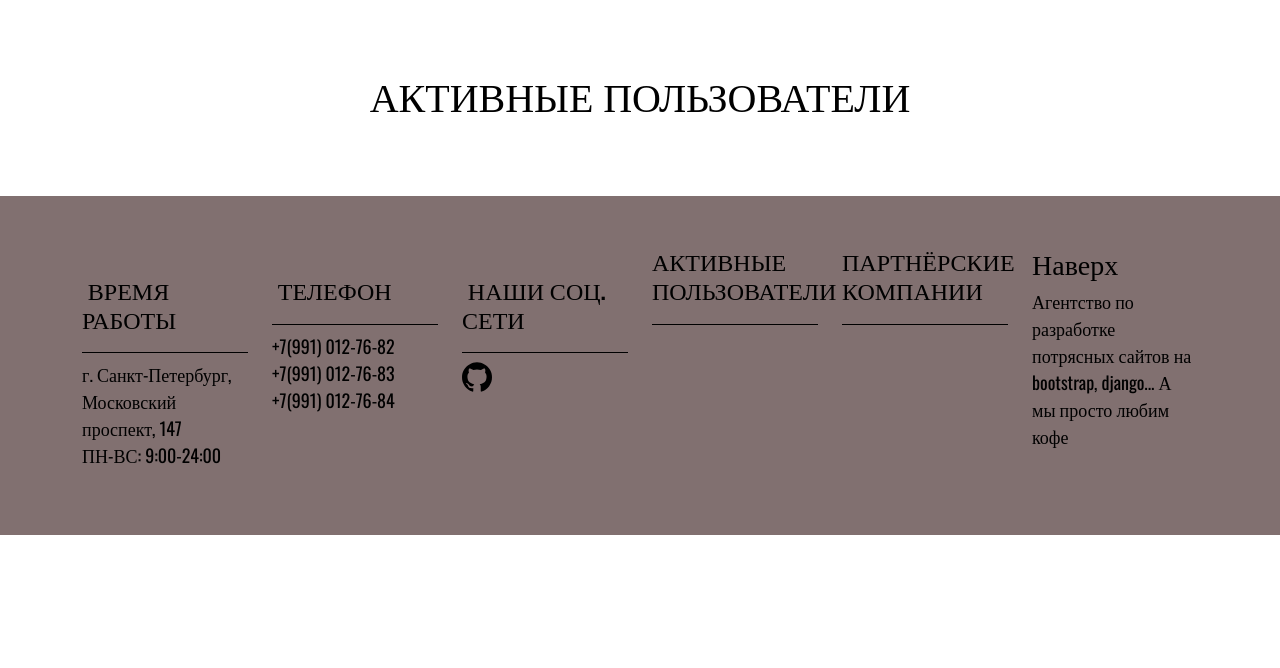
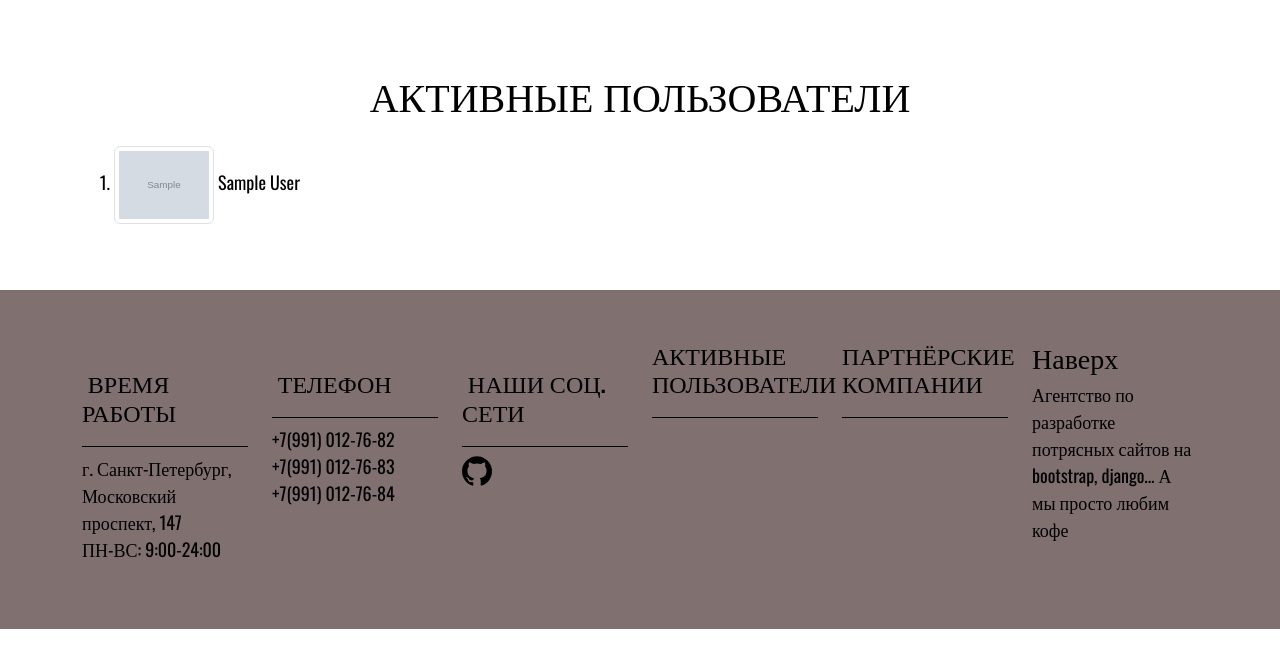
Before and after one commit to AlexanderObolonkov/CoffeeHouse_SoftwareTools, a Django app: page /active_users/ in a window 1280 px wide. Shown: the part 80-748 px from the top of the page. Run offline with Django 4.2, Linux system fonts and the light colour scheme; tables that the repository leaves empty hold one stand-in row (values such as "Sample post"); grey boxes marked "Sample" are stand-in pictures; some libraries are stand-ins or nearby versions.

Commit message:
Added avatar-default image. Added functionality of user showing

```diff
--- a/CoffeeHouse_SoftwareTools/settings.py
+++ b/CoffeeHouse_SoftwareTools/settings.py
@@ -169,5 +169,4 @@ EMAIL_PORT = 587
 EMAIL_HOST_USER = os.getenv('MAIN_EMAIL')
 EMAIL_HOST_PASSWORD = os.getenv('EMAIL_KEY')
 
-
 #AUTH_USER_MODEL = 'mysite.User'
--- a/mysite/static/css/styles.css
+++ b/mysite/static/css/styles.css
@@ -16,7 +16,9 @@ img {
     max-width: 100%;
     height: auto;
 }
-
+.avatar {
+    border-radius: 50% 50%;
+}
 section {
     padding: 50px 0;
 }
--- a/mysite/templates/mysite/active_users.html
+++ b/mysite/templates/mysite/active_users.html
@@ -8,6 +8,18 @@
         <section class="story-content">
             <div class="container">
                 <h1 class="text-uppercase text-center">Активные пользователи</h1>
+                <ol>
+                {%for user in object_list%}
+                    <li>
+                        <div>
+                         <img width="100" height="100"
+                            src="{% if user.image %} {{ user.image.url }} {% else %} {% static 'img/users/default_avatar.jpg' %} {% endif %}"
+                            class="img-thumbnail avatar">
+                        {{user.name}}
+                        </div>
+                    </li>
+                {%endfor%}
+                </ol>
             </div>
         </section>
 </div>
--- a/mysite/views.py
+++ b/mysite/views.py
@@ -1,10 +1,11 @@
 from os import getenv
 
-from .models import Position, Post
+from .models import Position, Post, CoffeeUser
 from .forms import FeedBackForm, RegistrationForm, PostAddForm
 
 from django.shortcuts import render, get_object_or_404, redirect
 from django.views import View
+from django.views.generic import ListView
 from django.http import HttpResponse, HttpResponseRedirect, HttpRequest
 from django.core.mail import send_mail, BadHeaderError
 from django.core.paginator import Paginator
@@ -139,11 +140,10 @@ class CreatePostView(View):
         })
 
 
-class ActiveUsersView(View):
-    def get(self, request, *args, **kwargs):
-        reg_form =  RegistrationForm()
-        return render(request, 'mysite/active_users.html', context={
-        })
+class ActiveUsersView(ListView):
+    model = CoffeeUser
+    template_name = "mysite/active_users.html"
+    paginate_by = 5
 
 class RegistrationView(View):
     reg_form = RegistrationForm()
```
Also changed, not shown: mysite/static/img/users/default_avatar.jpg (added).
